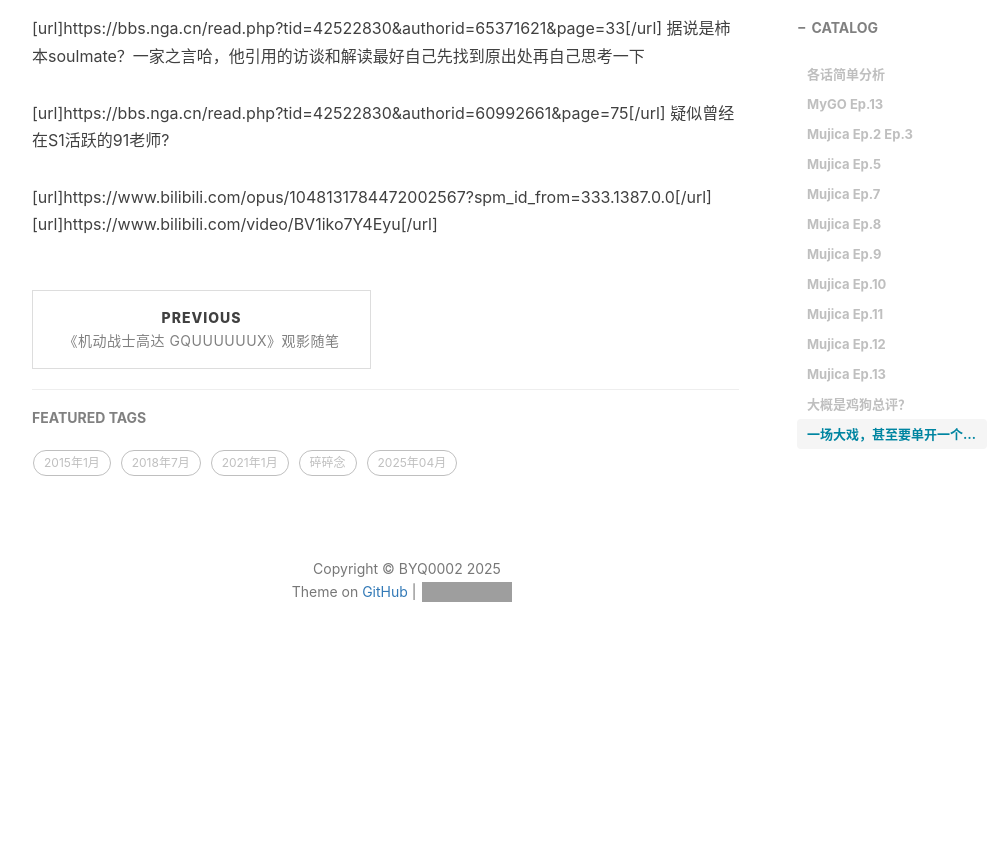
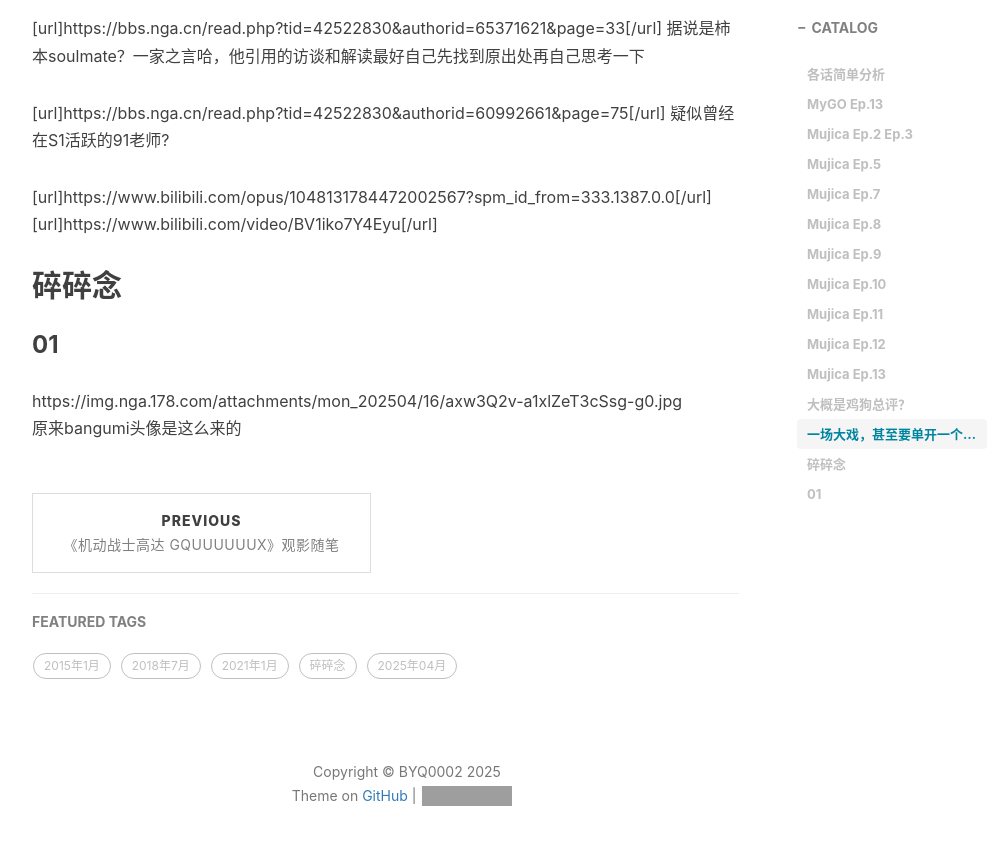
Before and after one commit to BYQ0002/BYQ0002.github.io, a Jekyll site: the page built from _posts/2025-04-15-《BanG Dream! Ave Mujica》观影随笔.md, in a window 1280 px wide and 900 px high, scrolled down 22012 px. Shown: the top 845 px of the window, without its empty margins (233-1239 px from the left). Built offline with Jekyll 4.4.1, drawn with Linux system fonts in a browser that asks for light colours; nearby versions of some CDN libraries; comment, search, counter and statistics services are not loaded; before the commit the page ends 22708 px from its top, so only the background shows below that; grey boxes are pictures that could not be loaded.

Commit message:
Update 2025-04-15-《BanG Dream! Ave Mujica》观影随笔.md

```diff
--- a/_posts/2025-04-15-《BanG Dream! Ave Mujica》观影随笔.md
+++ b/_posts/2025-04-15-《BanG Dream! Ave Mujica》观影随笔.md
@@ -698,3 +698,10 @@ mygo12话live灯的mc，说了一句与艾伦相同的话：“因为我已经
 
 [url]https://www.bilibili.com/opus/1048131784472002567?spm_id_from=333.1387.0.0[/url]
 [url]https://www.bilibili.com/video/BV1iko7Y4Eyu[/url]
+
+## 碎碎念
+
+### 01
+
+https://img.nga.178.com/attachments/mon_202504/16/axw3Q2v-a1xlZeT3cSsg-g0.jpg
+原来bangumi头像是这么来的
```
